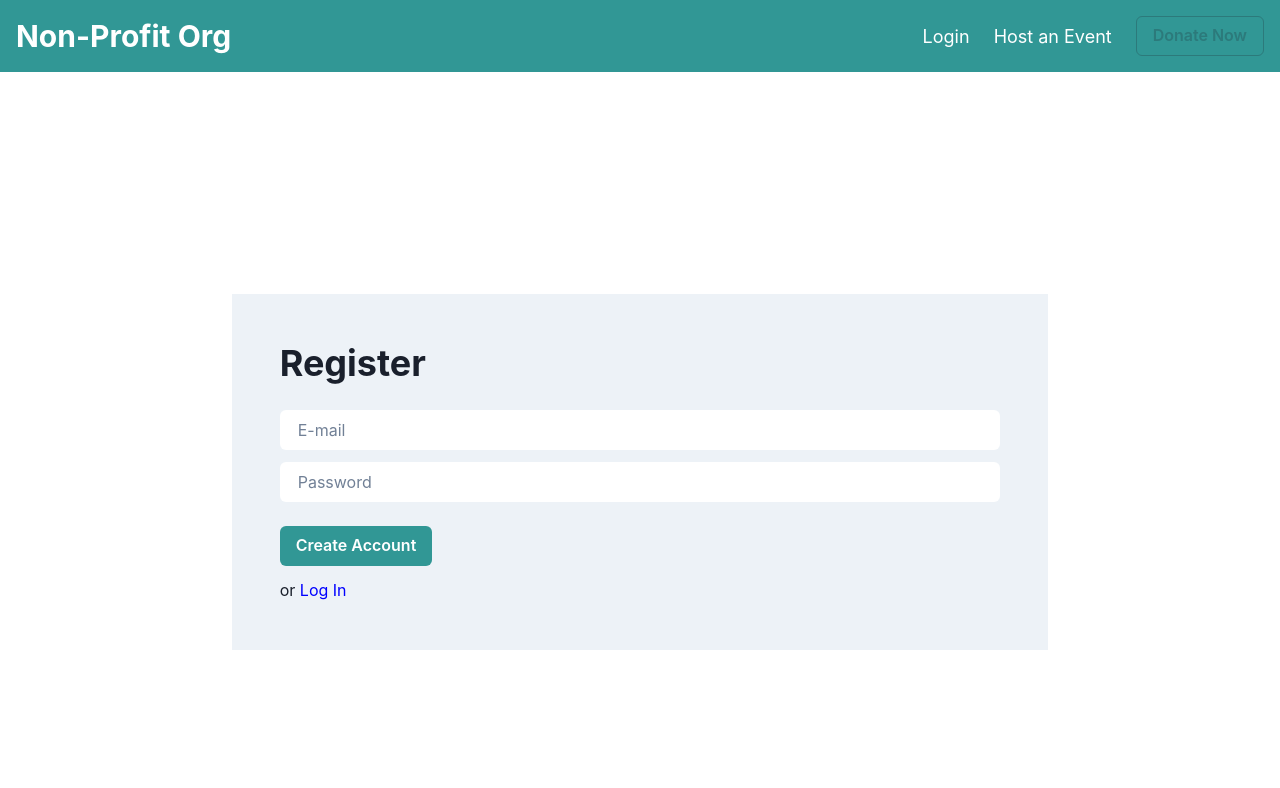
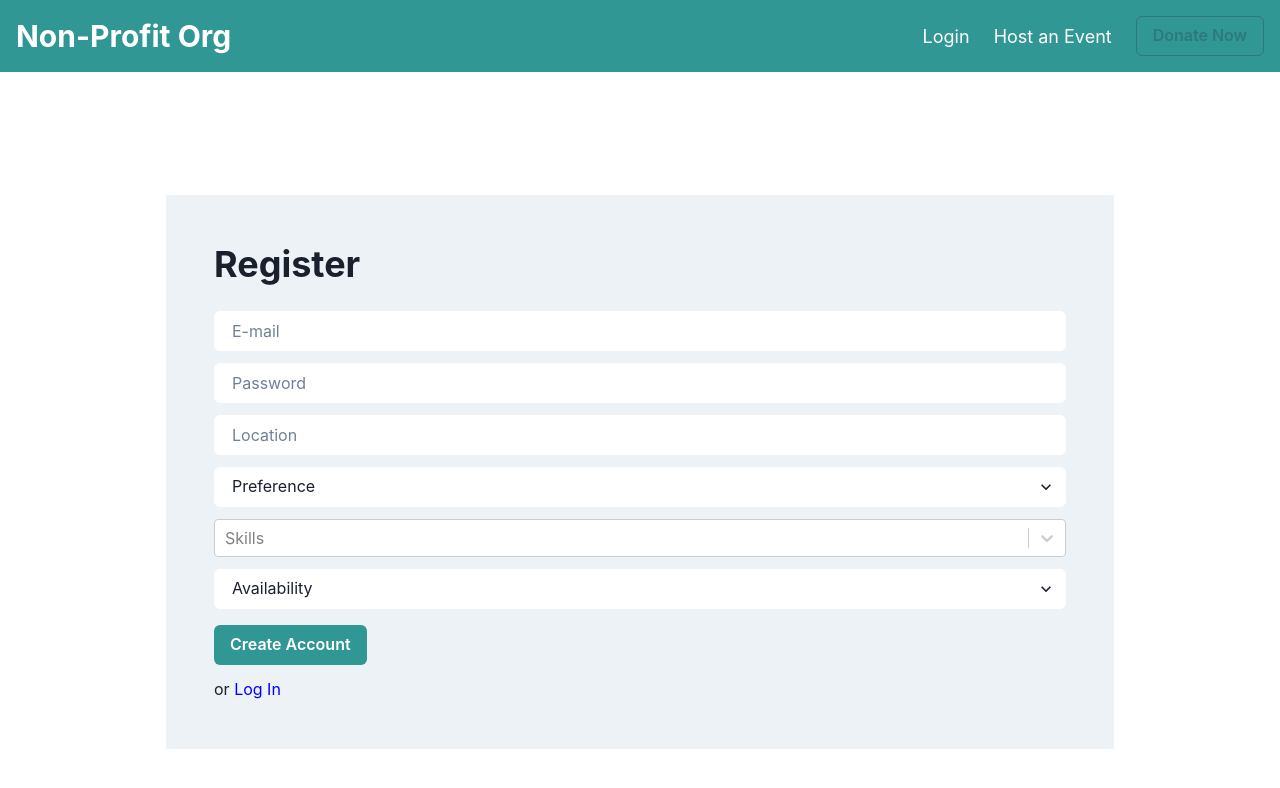
Before and after one commit to ka-rl/group32project, a React (Vite) app in the folder frontend/: page /register in a window 1280 px wide. Shown: the top 788 px of the page. Built offline with nearby package versions, Linux system fonts and the light colour scheme.

Commit message:
New registration options, backend changes

```diff
--- a/frontend/src/components/SkillSelect.jsx
+++ b/frontend/src/components/SkillSelect.jsx
@@ -15,6 +15,7 @@ const defaultOptions = [
 const MultiSelect = () => (
   <Select
     isMulti
+    placeholder="Skills"
     options={defaultOptions}
   />
 );
--- a/frontend/src/pages/Register.jsx
+++ b/frontend/src/pages/Register.jsx
@@ -1,32 +1,34 @@
-
 import React from 'react';
-import { useState } from 'react'
+import { useState } from 'react';
 import {
   Flex,
   Heading,
   Input,
   Button,
-  FormControl,
-  FormLabel,
-  Switch,
+  Text,
+  Select,
   useColorMode,
   useColorModeValue,
-  Text
 } from '@chakra-ui/react';
 import { Link as ChakraLink } from "@chakra-ui/react";
 import { Link as RouterLink } from "react-router-dom";
+import MultiSelect from '../components/SkillSelect';
 
 const Register = () => {
   const { toggleColorMode } = useColorMode();
   const formBackground = useColorModeValue('gray.100', 'gray.700');
 
-  const [email, setEmail] = useState('')
-  const [password, setPassword] = useState('')
+  const [email, setEmail] = useState('');
+  const [password, setPassword] = useState('');
+  const [location, setLocation] = useState('');
+  const [preferences, setPreferences] = useState('');
+  const [availability, setAvailability] = useState('')
 
-  const handleSubmit = async () => {
-    e.preventDefault()
-    console.log(email,password)
-  }
+  // Fix: Adding `e` as a parameter to handleSubmit
+  const handleSubmit = async (e) => {
+    e.preventDefault(); // Prevents the default form submission behavior
+    console.log(email, password, location, preferences);
+  };
 
   return (
     <Flex h="100vh" alignItems="center" justifyContent="center">
@@ -51,11 +53,46 @@ const Register = () => {
             type="password"
             variant="filled"
             background="white"
-            mb={6}
+            mb={3}
             onChange={(e) => setPassword(e.target.value)}
             value={password}
           />
-          <Button colorScheme="teal" mb={3} type='submit'>
+          <Input
+            placeholder="Location"
+            type="text"
+            variant="filled"
+            background="white"
+            mb={3}
+            onChange={(e) => setLocation(e.target.value)}
+            value={location}
+          />
+          <Select
+            placeholder="Preference"
+            variant="filled"
+            background="white"
+            mb={3}
+            onChange={(e) => setPreferences(e.target.value)}
+            value={preferences}
+          >
+            <option value="pref1">1</option>
+            <option value="pref2">2</option>
+            <option value="pref3">3</option>
+          </Select>
+          <MultiSelect/>
+          <Select
+            placeholder="Availability"
+            variant="filled"
+            background="white"
+            mt={3}
+            mb={3}
+            onChange={(e) => setAvailability(e.target.value)}
+            value={availability}
+          >
+            <option value="pref1">1</option>
+            <option value="pref2">2</option>
+            <option value="pref3">3</option>
+          </Select>
+          <Button colorScheme="teal" mt={1} mb={3} type="submit">
             Create Account
           </Button>
         </form>
```
Also changed, not shown: 1 other file (tests, documents, lock files or other folders).
